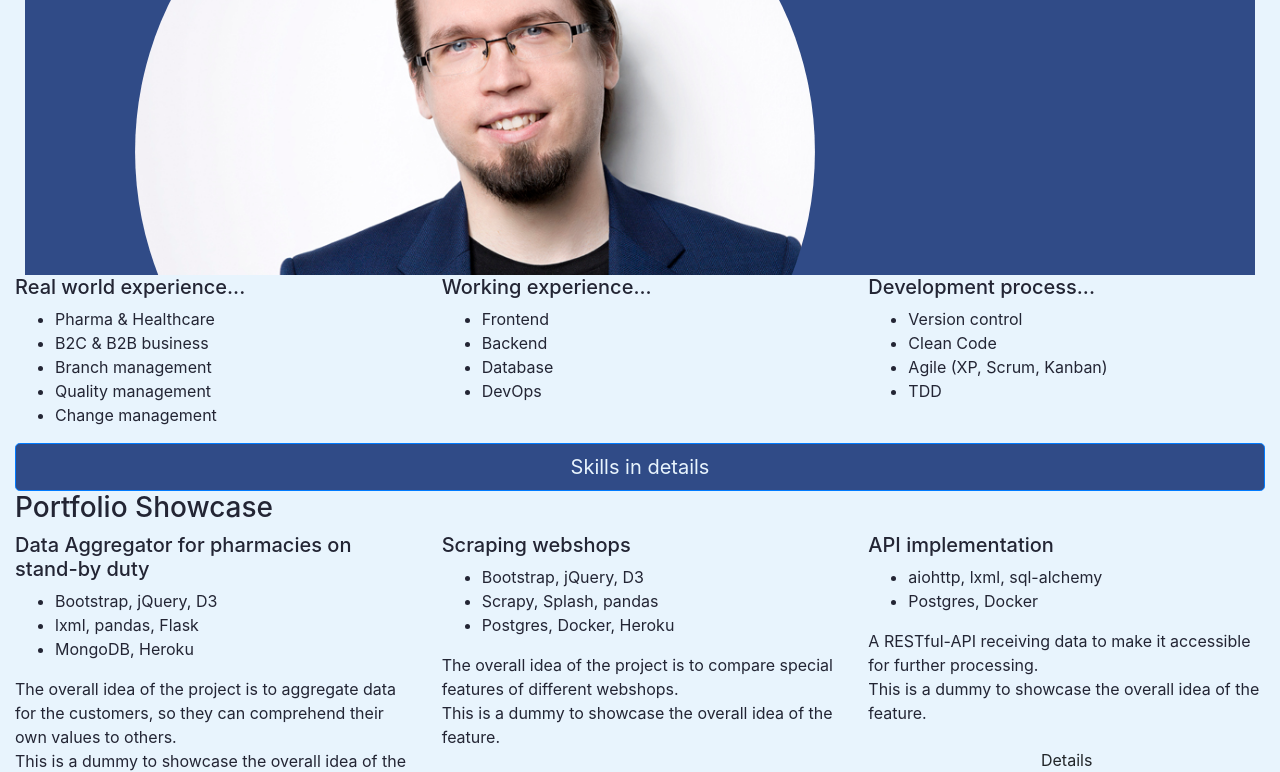
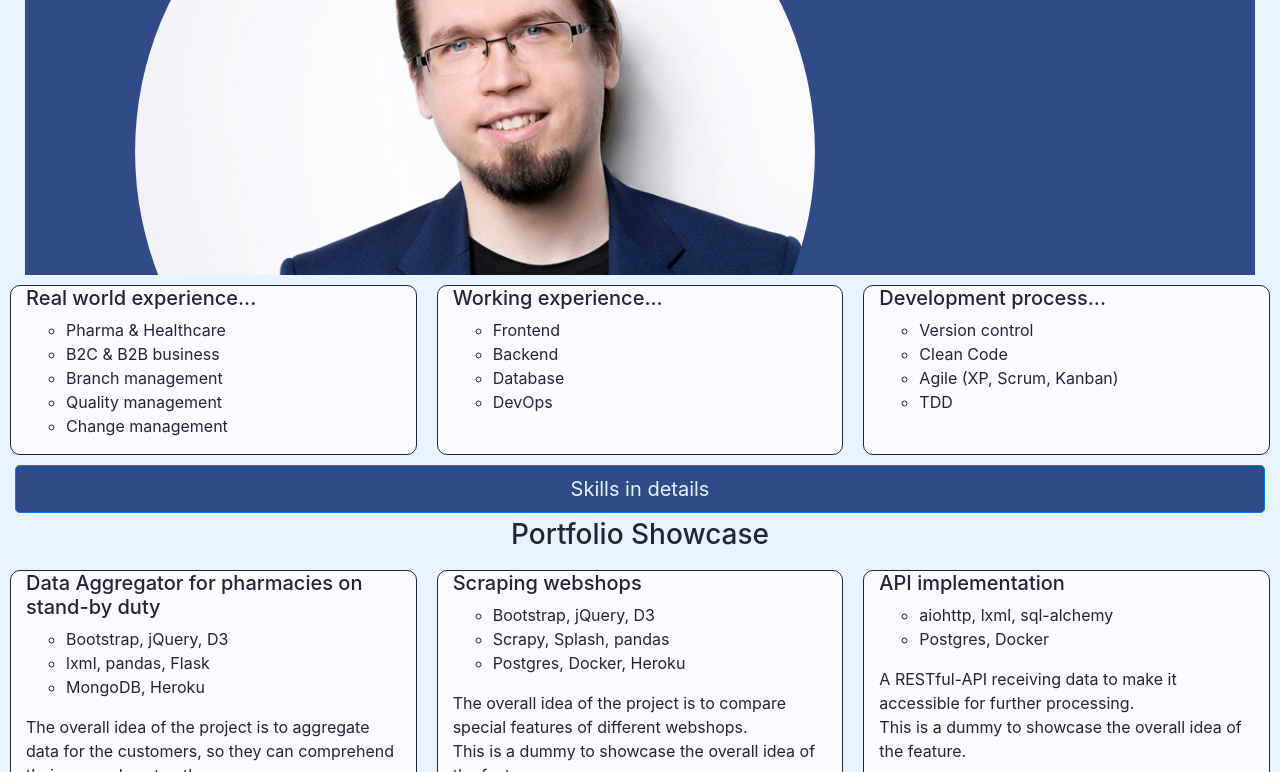
Before and after one commit to Code-Institute-Submissions/ci_ms1_portfolio, a plain HTML site: page index.html in a window 1280 px wide. Shown: the part 180-952 px from the top of the page. Drawn offline with nearby package versions, Linux system fonts and the light colour scheme.

Commit message:
styled skills section landing

```diff
--- a/assets/css/style.css
+++ b/assets/css/style.css
@@ -1,10 +1,3 @@
-/* CSS Development help */
-
-/** {
-    outline: 1px solid black;
-}*/
-
-
 /* Meta */
 
 body {
@@ -77,7 +70,6 @@ header .row {
 
     left: 5%;
 
-    /*max-height: 40vh;*/
     clip-path: circle(50% at center) stroke-box;
 }
 
@@ -112,13 +104,33 @@ header .row {
 
 /* Landing */
 
-.landing-skills-details .btn {
+ul {
+    list-style-type: circle;
+}
+
+h3 {
+    text-align: center;
+}
+
+.landing-skills-details .btn,
+.project-link-button {
     color: #e8f4fd;
     background-color: #304b87;
+    margin-bottom: 5px;
 }
 
+.project-link-button:hover,
 .landing-skills-details .btn:hover {
+    color: #e8f4fd;
     background-color: #232534;
+}
+
+.landing-skills-group,
+.portfolio-project {
+    margin: 10px;
+    border: solid 1px #232534;
+    border-radius: 10px;
+    background-color: #fafaff;
 }
 
 /* Work History */
@@ -176,7 +188,7 @@ header .row {
 }
 
 
-/* Landing-Skills */
+
 
 /* Contact Form */
 
```
